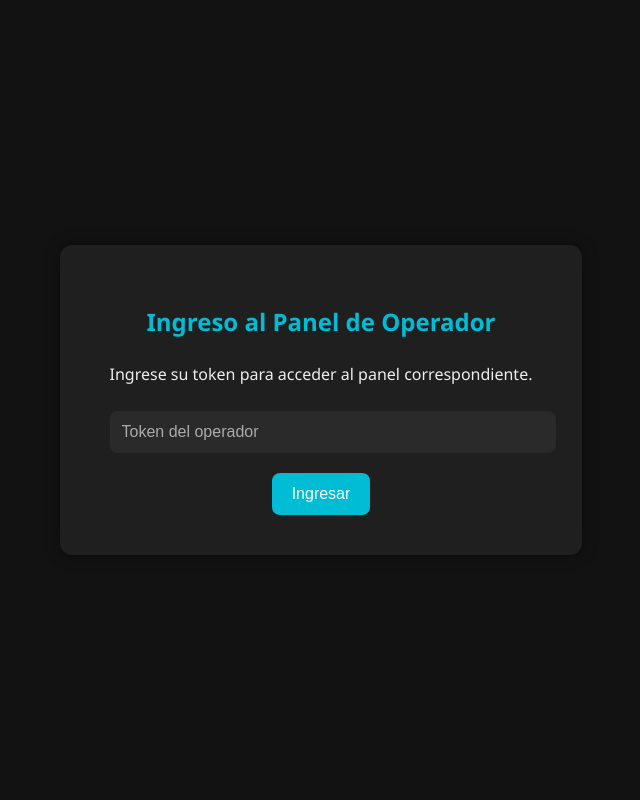
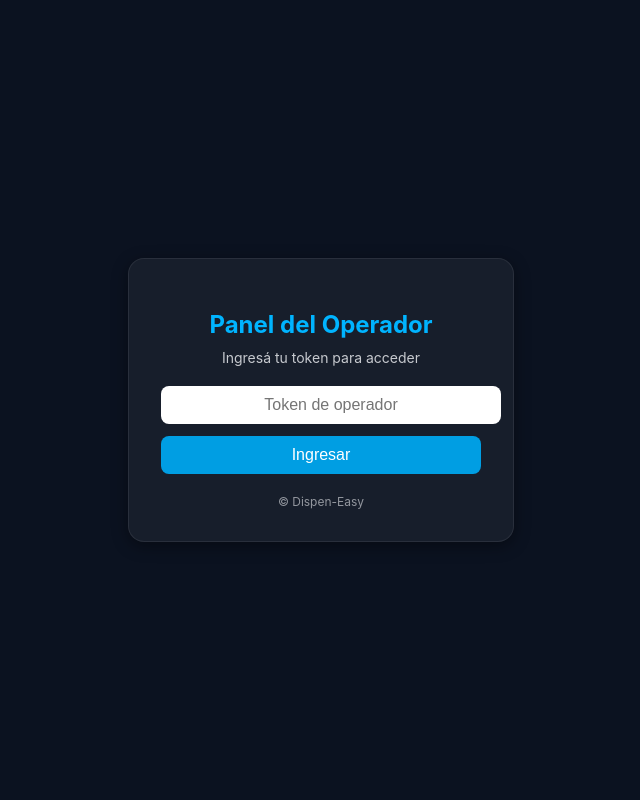
Before and after one commit to victorap-tech/dispen-easy-backend, a Python web app: template templates/operator_login.html in a window 1280 px wide. Shown: the whole page, without its empty margins (319-959 px from the left). Run offline with Jinja, Linux system fonts and the light colour scheme; the template is opened without the code that fills it, so the values that code supplies are empty.

Commit message:
Update operator_login.html

```diff
--- a/templates/operator_login.html
+++ b/templates/operator_login.html
@@ -3,12 +3,12 @@
 <head>
   <meta charset="UTF-8" />
   <meta name="viewport" content="width=device-width, initial-scale=1.0" />
-  <title>Ingreso al Panel de Operador</title>
+  <title>Ingreso al Panel de Operador · Dispen-Easy</title>
   <style>
     body {
-      background-color: #121212;
-      color: #eee;
-      font-family: 'Segoe UI', sans-serif;
+      background-color: #0b1220;
+      color: #e5e7eb;
+      font-family: "Inter", "Segoe UI", Roboto, sans-serif;
       display: flex;
       justify-content: center;
       align-items: center;
@@ -16,107 +16,109 @@
       margin: 0;
     }
     .login-box {
-      background-color: #1f1f1f;
-      border-radius: 12px;
-      padding: 40px 50px;
+      background: rgba(255,255,255,0.05);
+      border: 1px solid rgba(255,255,255,0.08);
+      border-radius: 16px;
+      padding: 32px;
+      width: 320px;
       text-align: center;
-      box-shadow: 0 0 15px rgba(0, 0, 0, 0.4);
+      box-shadow: 0 4px 16px rgba(0,0,0,0.4);
     }
     h2 {
-      margin-bottom: 25px;
-      color: #00bcd4;
+      margin-bottom: 10px;
+      color: #00b4ff;
     }
-    input[type="text"] {
+    p {
+      margin-top: 0;
+      margin-bottom: 20px;
+      font-size: 14px;
+      opacity: 0.85;
+    }
+    input {
       width: 100%;
-      padding: 12px;
-      margin: 10px 0 20px 0;
+      padding: 10px;
+      border-radius: 8px;
+      border: none;
+      text-align: center;
+      font-size: 16px;
+      margin-bottom: 12px;
+      outline: none;
+    }
+    button {
+      width: 100%;
+      padding: 10px;
       border: none;
       border-radius: 8px;
-      background-color: #2a2a2a;
+      background-color: #009ee3;
       color: white;
       font-size: 16px;
-      outline: none;
-    }
-    input[type="text"]::placeholder {
-      color: #aaa;
-    }
-    button {
-      background-color: #00bcd4;
-      color: white;
-      border: none;
-      padding: 12px 20px;
-      border-radius: 8px;
       cursor: pointer;
-      font-size: 16px;
-      transition: background-color 0.2s;
+      transition: 0.2s;
     }
     button:hover {
-      background-color: #009fb8;
+      background-color: #00b7ff;
     }
-    .msg {
-      color: #ff5252;
-      margin-top: 15px;
-      display: none;
+    #msg {
+      margin-top: 14px;
+      font-size: 14px;
+      color: #fca5a5;
+    }
+    .footer {
+      margin-top: 20px;
+      font-size: 12px;
+      opacity: 0.6;
     }
   </style>
 </head>
 <body>
   <div class="login-box">
-    <h2>Ingreso al Panel de Operador</h2>
-    <p>Ingrese su token para acceder al panel correspondiente.</p>
-    <input type="text" id="token" placeholder="Token del operador" />
-    <button onclick="enviarToken()">Ingresar</button>
-    <div class="msg" id="msgError">Token inválido</div>
+    <h2>Panel del Operador</h2>
+    <p>Ingresá tu token para acceder</p>
+    <input id="token" type="text" placeholder="Token de operador" />
+    <button id="loginBtn">Ingresar</button>
+    <p id="msg"></p>
+    <div class="footer">© Dispen-Easy</div>
   </div>
 
   <script>
-    async function enviarToken() {
-      const token = document.getElementById("token").value.trim();
-      const msgError = document.getElementById("msgError");
-      msgError.style.display = "none";
+    document.addEventListener('DOMContentLoaded', () => {
+      const savedToken = localStorage.getItem('operator_token');
+      if (savedToken) {
+        // 🔁 Si ya hay token guardado, ingresar automáticamente
+        window.location.href = `/operator?token=${savedToken}`;
+        return;
+      }
 
+      const btn = document.getElementById('loginBtn');
+      if (btn) btn.addEventListener('click', login);
+    });
+
+    async function login() {
+      const token = document.getElementById('token').value.trim();
+      const msg = document.getElementById('msg');
       if (!token) {
-        msgError.innerText = "Ingrese su token.";
-        msgError.style.display = "block";
+        msg.textContent = 'Ingrese su token.';
         return;
       }
 
       try {
-        const res = await fetch("/operator_login", {
-          method: "POST",
-          headers: { "Content-Type": "application/json" },
-          body: JSON.stringify({ token }),
+        const res = await fetch('/operator_login', {
+          method: 'POST',
+          headers: { 'Content-Type': 'application/json' },
+          body: JSON.stringify({ token })
         });
-        const data = await res.json();
-
-        if (data.success) {
-          localStorage.setItem("operator_token", token);
-          window.location.href = data.redirect;
+        const js = await res.json();
+        if (js.success && js.redirect) {
+          // ✅ Guardar token localmente
+          localStorage.setItem('operator_token', token);
+          window.location.href = js.redirect;
         } else {
-          msgError.innerText = data.error || "Token inválido";
-          msgError.style.display = "block";
+          msg.textContent = js.error || 'Token inválido';
         }
-      } catch (err) {
-        msgError.innerText = "Error de conexión con el servidor";
-        msgError.style.display = "block";
+      } catch (e) {
+        msg.textContent = 'Error de conexión con el servidor';
       }
     }
-
-    // Autoingreso si ya hay token guardado
-    window.addEventListener("load", () => {
-      const savedToken = localStorage.getItem("operator_token");
-      if (savedToken) {
-        fetch("/operator_login", {
-          method: "POST",
-          headers: { "Content-Type": "application/json" },
-          body: JSON.stringify({ token: savedToken }),
-        })
-        .then(res => res.json())
-        .then(data => {
-          if (data.success) window.location.href = data.redirect;
-        });
-      }
-    });
   </script>
 </body>
 </html>
```
